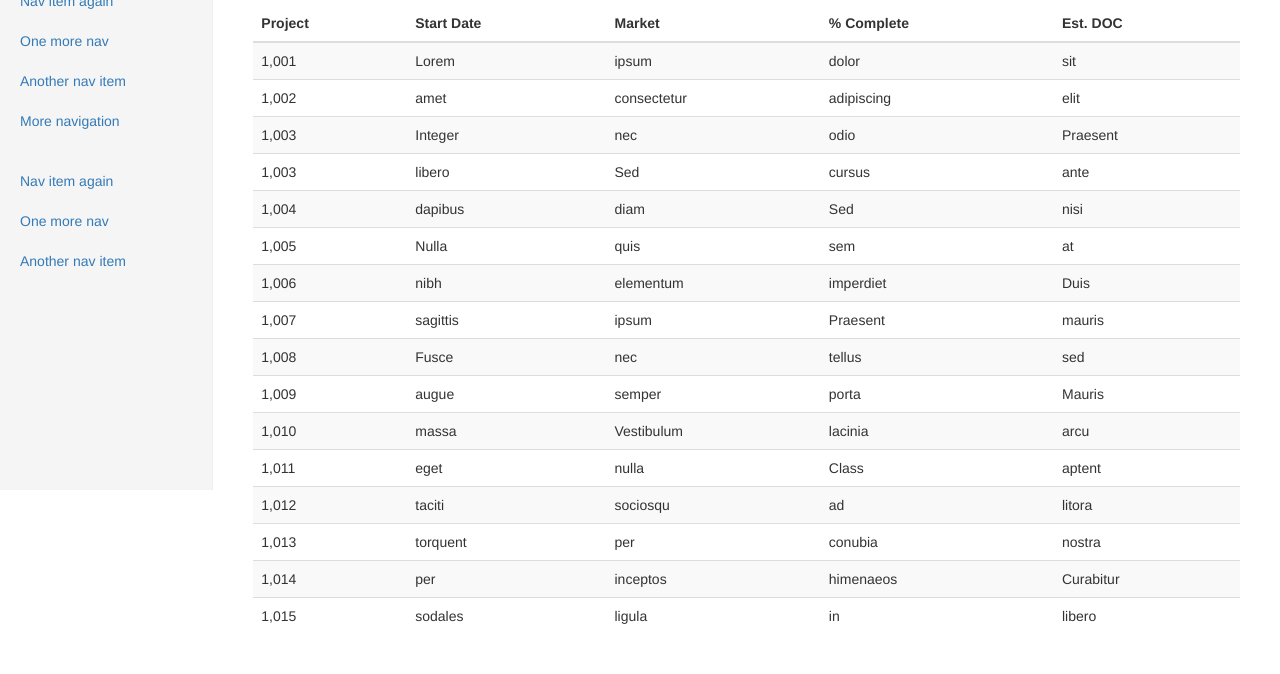
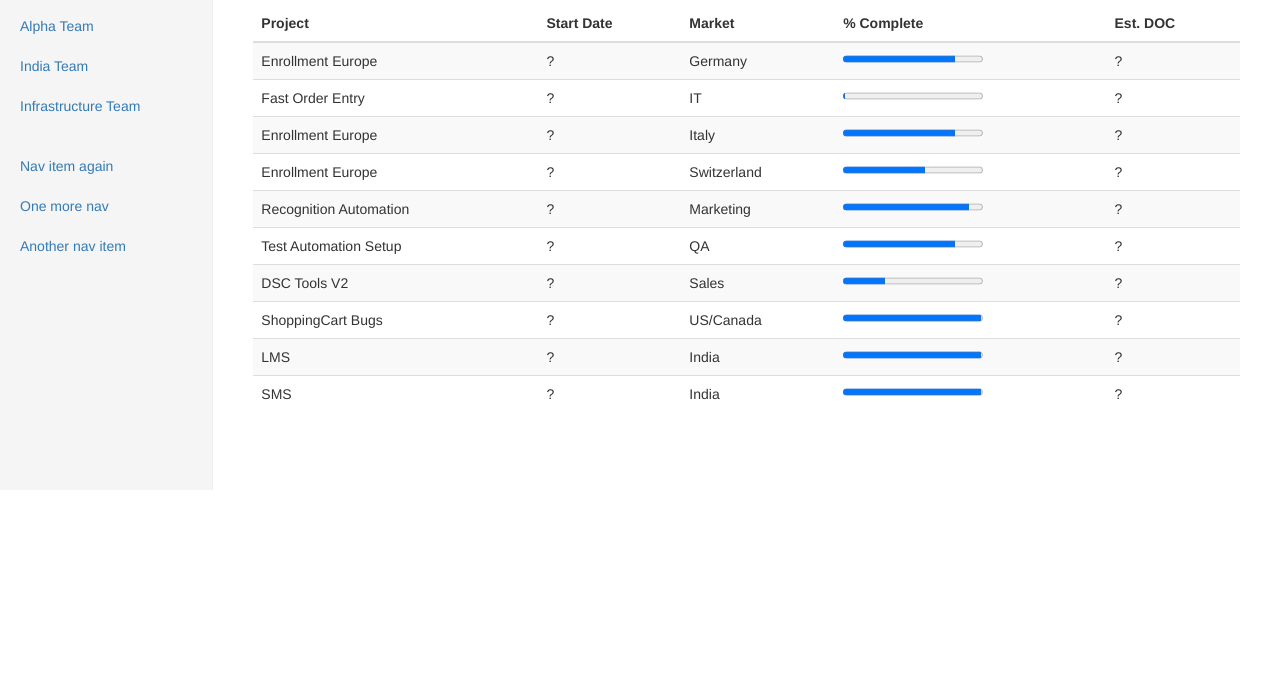
Before and after one commit to tdmichaelis/GitDash, a plain HTML site: page index.html in a window 1280 px wide. Shown: the part 310-984 px from the top of the page. After the commit the page ends 800 px from the top, so only its background shows below. Drawn offline with nearby package versions, Linux system fonts and the light colour scheme; a script that the page names is missing.

Commit message:
Change Content to start

```diff
--- a/index.html
+++ b/index.html
@@ -4,9 +4,9 @@
     <meta http-equiv="X-UA-Compatible" content="IE=edge">
     <meta name="viewport" content="width=device-width, initial-scale=1">
     <!-- The above 3 meta tags *must* come first in the head; any other head content must come *after* these tags -->
-    <meta name="description" content="">
+	<!--<meta name="description" content="">
     <meta name="author" content="">
-    <link rel="icon" href="../../favicon.ico">
+    <link rel="icon" href="../../favicon.ico"> -->
 
     <title>GitDash</title>
 
@@ -38,7 +38,7 @@
             <span class="icon-bar"></span>
             <span class="icon-bar"></span>
           </button>
-          <a class="navbar-brand" href="#">UNICITY</a>
+          <a class="navbar-brand" href="#">UNICITY PROJECTS DASHBOARD</a>
         </div>
         <div id="navbar" class="navbar-collapse collapse">
           <ul class="nav navbar-nav navbar-right">
@@ -63,12 +63,11 @@
             <li><a href="#">Analytics</a></li>
             <li><a href="#">Export</a></li>
           </ul>
-          <ul class="nav nav-sidebar">
-            <li><a href="">Nav item</a></li>
-            <li><a href="">Nav item again</a></li>
-            <li><a href="">One more nav</a></li>
-            <li><a href="">Another nav item</a></li>
-            <li><a href="">More navigation</a></li>
+          <ul class="nav nav-sidebar"><label>Teams</label>
+            <li><a href="">Web Dev Team</a></li>
+            <li><a href="">Alpha Team</a></li>
+            <li><a href="">India Team</a></li>
+            <li><a href="">Infrastructure Team</a></li>
           </ul>
           <ul class="nav nav-sidebar">
             <li><a href="">Nav item again</a></li>
@@ -102,7 +101,7 @@
             </div>
           </div>
 
-          <h2 class="sub-header">Section title</h2>
+          <h2 class="sub-header">All Projects</h2>
           <div class="table-responsive">
             <table class="table table-striped">
               <thead>
@@ -116,116 +115,74 @@
               </thead>
               <tbody>
                 <tr>
-                  <td>1,001</td>
-                  <td>Lorem</td>
-                  <td>ipsum</td>
-                  <td>dolor</td>
-                  <td>sit</td>
+                  <td>Enrollment Europe</td>
+                  <td>?</td>
+                  <td>Germany</td>
+                  <td><progress value="80" max="100"></progress></td>
+                  <td>?</td>
                 </tr>
                 <tr>
-                  <td>1,002</td>
-                  <td>amet</td>
-                  <td>consectetur</td>
-                  <td>adipiscing</td>
-                  <td>elit</td>
+                  <td>Fast Order Entry</td>
+                  <td>?</td>
+                  <td>IT</td>
+                  <td><progress value="2" max="100"></progress></td>
+                  <td>?</td>
                 </tr>
                 <tr>
-                  <td>1,003</td>
-                  <td>Integer</td>
-                  <td>nec</td>
-                  <td>odio</td>
-                  <td>Praesent</td>
+                  <td>Enrollment Europe</td>
+                  <td>?</td>
+                  <td>Italy</td>
+                  <td><progress value="80" max="100"></progress></td>
+                  <td>?</td>
                 </tr>
                 <tr>
-                  <td>1,003</td>
-                  <td>libero</td>
-                  <td>Sed</td>
-                  <td>cursus</td>
-                  <td>ante</td>
+                  <td>Enrollment Europe</td>
+                  <td>?</td>
+                  <td>Switzerland</td>
+                  <td><progress value="59" max="100"></progress></td>
+                  <td>?</td>
                 </tr>
                 <tr>
-                  <td>1,004</td>
-                  <td>dapibus</td>
-                  <td>diam</td>
-                  <td>Sed</td>
-                  <td>nisi</td>
+                  <td>Recognition Automation</td>
+                  <td>?</td>
+                  <td>Marketing</td>
+                  <td><progress value="90" max="100"></progress></td>
+                  <td>?</td>
                 </tr>
                 <tr>
-                  <td>1,005</td>
-                  <td>Nulla</td>
-                  <td>quis</td>
-                  <td>sem</td>
-                  <td>at</td>
+                  <td>Test Automation Setup</td>
+                  <td>?</td>
+                  <td>QA</td>
+                  <td><progress value="80" max="100"></progress></td>
+                  <td>?</td>
                 </tr>
                 <tr>
-                  <td>1,006</td>
-                  <td>nibh</td>
-                  <td>elementum</td>
-                  <td>imperdiet</td>
-                  <td>Duis</td>
+                  <td>DSC Tools V2</td>
+                  <td>?</td>
+                  <td>Sales</td>
+                  <td><progress value="30" max="100"></progress></td>
+                  <td>?</td>
                 </tr>
                 <tr>
-                  <td>1,007</td>
-                  <td>sagittis</td>
-                  <td>ipsum</td>
-                  <td>Praesent</td>
-                  <td>mauris</td>
+                  <td>ShoppingCart Bugs</td>
+                  <td>?</td>
+                  <td>US/Canada</td>
+                  <td><progress value="99" max="100"></progress></td>
+                  <td>?</td>
                 </tr>
                 <tr>
-                  <td>1,008</td>
-                  <td>Fusce</td>
-                  <td>nec</td>
-                  <td>tellus</td>
-                  <td>sed</td>
+                  <td>LMS</td>
+                  <td>?</td>
+                  <td>India</td>
+                  <td><progress value="99" max="100"></progress></td>
+                  <td>?</td>
                 </tr>
                 <tr>
-                  <td>1,009</td>
-                  <td>augue</td>
-                  <td>semper</td>
-                  <td>porta</td>
-                  <td>Mauris</td>
-                </tr>
-                <tr>
-                  <td>1,010</td>
-                  <td>massa</td>
-                  <td>Vestibulum</td>
-                  <td>lacinia</td>
-                  <td>arcu</td>
-                </tr>
-                <tr>
-                  <td>1,011</td>
-                  <td>eget</td>
-                  <td>nulla</td>
-                  <td>Class</td>
-                  <td>aptent</td>
-                </tr>
-                <tr>
-                  <td>1,012</td>
-                  <td>taciti</td>
-                  <td>sociosqu</td>
-                  <td>ad</td>
-                  <td>litora</td>
-                </tr>
-                <tr>
-                  <td>1,013</td>
-                  <td>torquent</td>
-                  <td>per</td>
-                  <td>conubia</td>
-                  <td>nostra</td>
-                </tr>
-                <tr>
-                  <td>1,014</td>
-                  <td>per</td>
-                  <td>inceptos</td>
-                  <td>himenaeos</td>
-                  <td>Curabitur</td>
-                </tr>
-                <tr>
-                  <td>1,015</td>
-                  <td>sodales</td>
-                  <td>ligula</td>
-                  <td>in</td>
-                  <td>libero</td>
+                  <td>SMS</td>
+                  <td>?</td>
+                  <td>India</td>
+                  <td><progress value="99" max="100"></progress></td>
+                  <td>?</td>
                 </tr>
               </tbody>
             </table>
```
